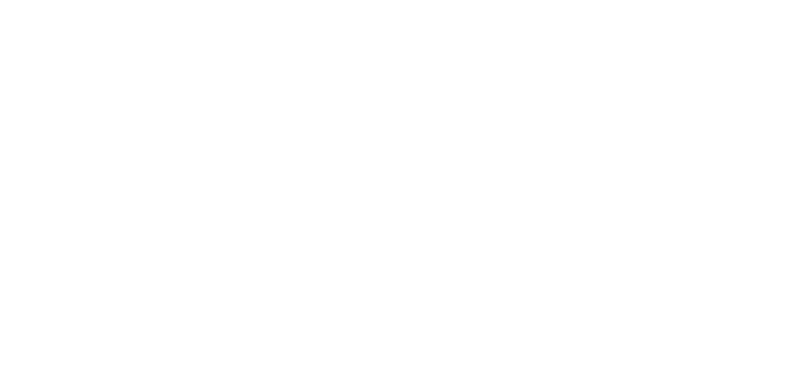
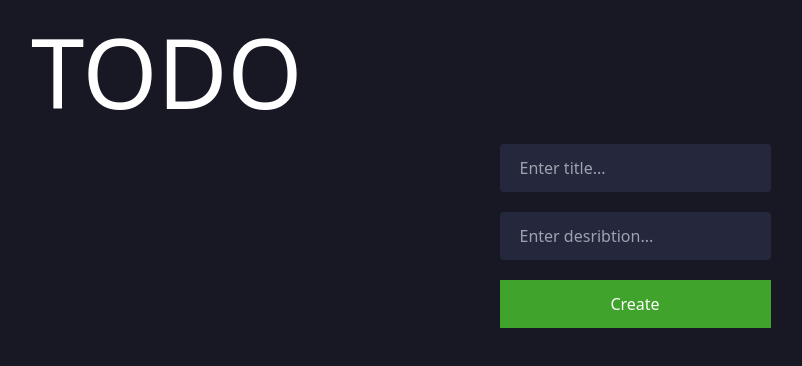
Before and after one commit to maxvol123/ToDo-app, a React (Create React App) app: page / in a window 1280 px wide. Shown: the top 366 px of the page, without its empty margins (5-807 px from the left). Built offline with nearby package versions, Linux system fonts and the light colour scheme.

Commit message:
Add basic layout

```diff
--- a/package.json
+++ b/package.json
@@ -10,6 +10,7 @@
     "@types/node": "^16.18.12",
     "@types/react": "^18.0.28",
     "@types/react-dom": "^18.0.11",
+    "axios": "^1.3.4",
     "react": "^18.2.0",
     "react-dom": "^18.2.0",
     "react-scripts": "5.0.1",
--- a/src/App.tsx
+++ b/src/App.tsx
@@ -1,8 +1,33 @@
-import React from 'react';
+import axios from "axios";
+import { useState } from "react";
+
 function App() {
+  const [title,setTitle]=useState("")
+  const [text,setText]=useState("")
+  const changeTitle= (event: React.ChangeEvent<HTMLInputElement>)=>{
+    setTitle(event.target.value)
+    }
+    const changeText= (event: React.ChangeEvent<HTMLInputElement>)=>{
+      setText(event.target.value)
+      }
+  function Create() {
+    return axios.post("http://localhost:777/posts",{
+      "title":title,
+      "text":text
+    })
+  }
   return (
 <>
-<div className=""></div>
+<div className="">
+<header className='text-[96px] ml-9'>TODO</header>
+<div className="flex justify-center">
+  <form onSubmit={()=>Create()} className="flex flex-col">
+  <input type="text" placeholder="Enter title..." className="bg-[#25273C] px-5 py-3 mb-5 rounded" value={title} onChange={changeTitle}/>
+  <input type="text" placeholder="Enter desribtion..." className="bg-[#25273C] px-5 py-3 mb-5 rounded" value={text} onChange={changeText}/>
+  <input type="submit" value="Create" className="bg-[#5aff3199] py-3" />
+  </form>
+</div>
+</div>
 </>
   );
 }
--- a/src/index.css
+++ b/src/index.css
@@ -1,3 +1,8 @@
 @tailwind base;
 @tailwind components;
 @tailwind utilities;
+body{
+  background: #181824;
+  color: #FFFFFF;
+}
+textarea, input { outline: none; }
```
Also changed, not shown: 1 other file (tests, documents, lock files or other folders).
